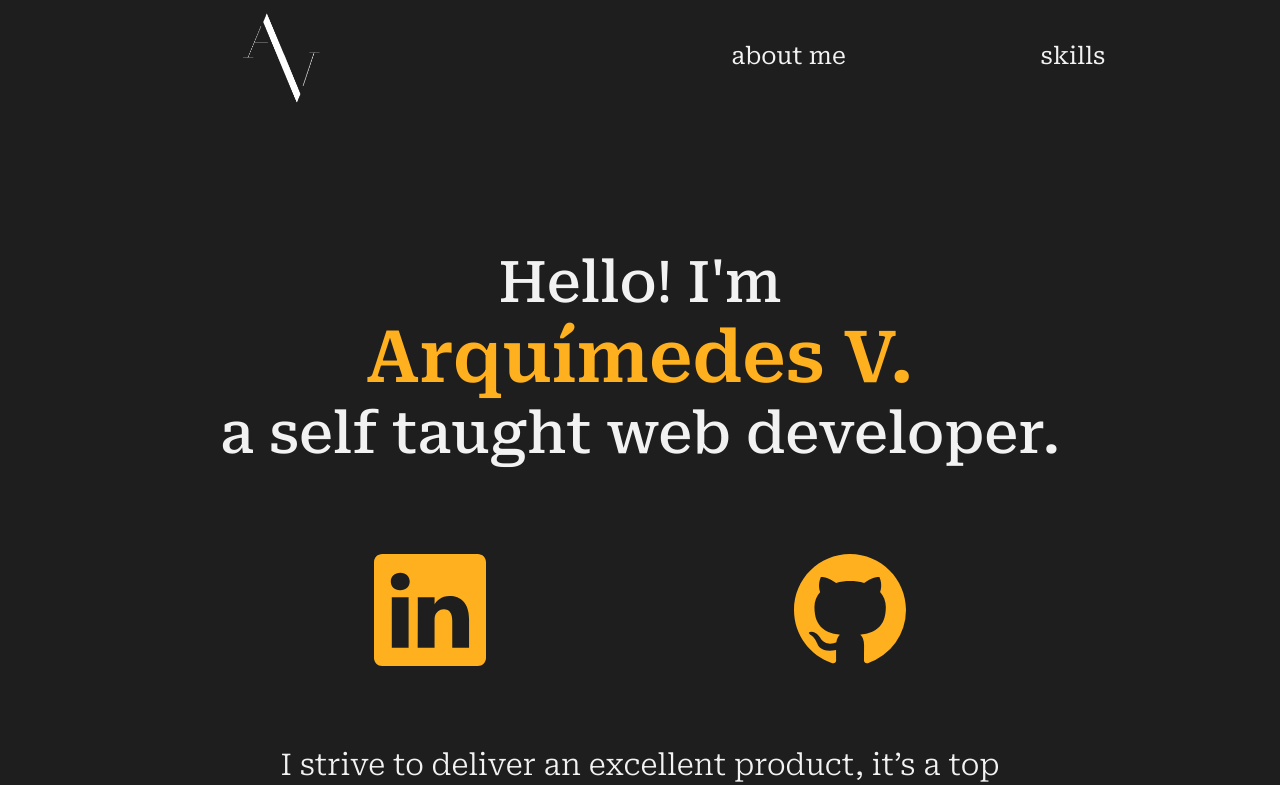
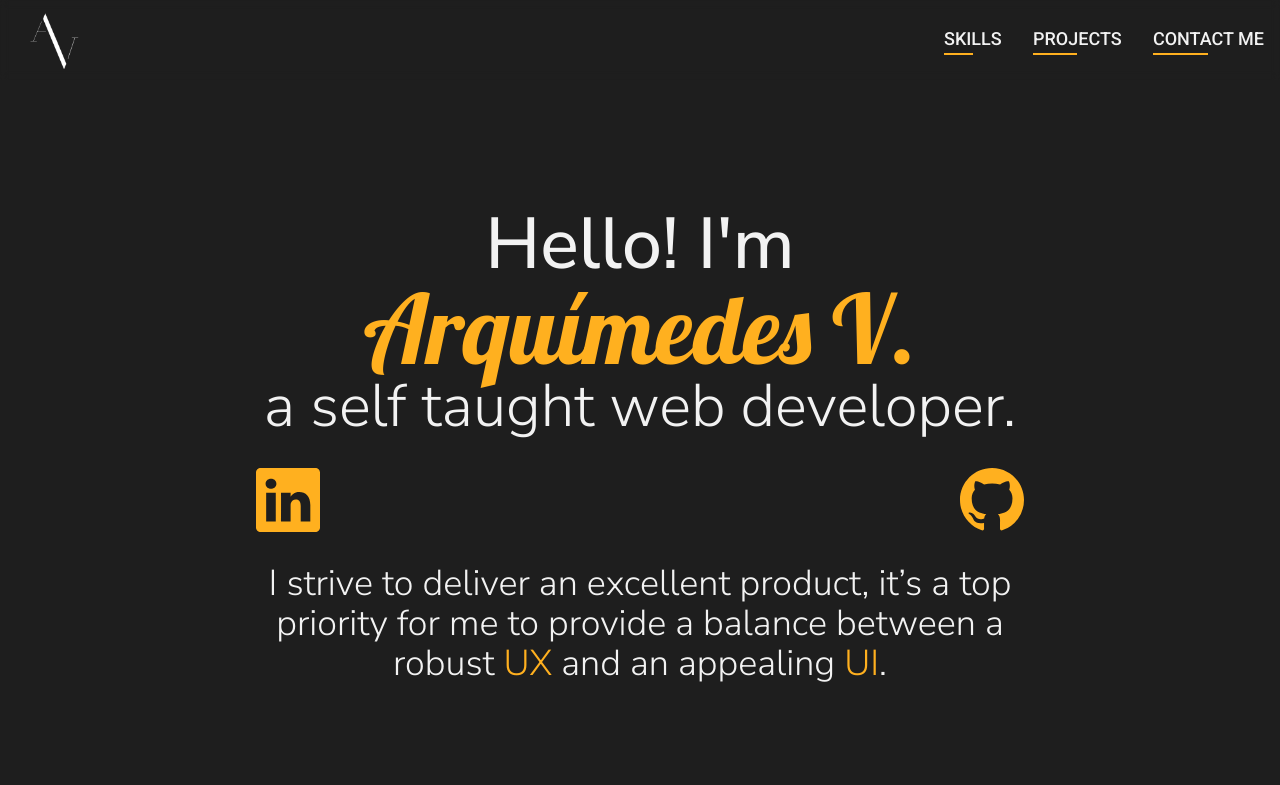
Before and after one commit to Reniactor/Portfolio-v2, a Next.js app: page / in a window 1280 px wide. Shown: the top 785 px of the page. Built offline with nearby package versions, Linux system fonts and the light colour scheme.

Commit message:
Updated version with an enhanced UI

```diff
--- a/src/app/components/header/navBar.tsx
+++ b/src/app/components/header/navBar.tsx
@@ -3,12 +3,24 @@
 import React, { useRef, useState } from "react";
 import Image from "next/image";
 import logo from "public/logo.png";
-import { Playfair_Display, Open_Sans, Roboto_Serif } from "next/font/google";
-import { CgMenuGridR } from "react-icons/cg";
+import {
+  Playfair_Display,
+  Open_Sans,
+  Roboto_Serif,
+  Roboto,
+} from "next/font/google";
+import { HiOutlineMenuAlt3, HiOutlineX } from "react-icons/hi";
+import Link from "next/link";
+import SideBar from "./sideBar";
 
 const headerFont = Roboto_Serif({
   subsets: ["latin"],
   variable: "--font-robotoSerif",
+});
+
+const roboto = Roboto({
+  weight: ["100", "300", "400", "500", "700", "900"],
+  subsets: ["latin"],
 });
 
 const accentFont = Open_Sans({
@@ -16,105 +28,73 @@ const accentFont = Open_Sans({
   variable: "--font-openSans",
 });
 
+const routes = [
+  {
+    name: "About me",
+    route: "#about-me",
+  },
+  {
+    name: "Skills",
+    route: "#skills",
+  },
+  {
+    name: "Projects",
+    route: "#projects",
+  },
+  {
+    name: "Contact me",
+    route: "#contact-me",
+  },
+];
+
 const NavBar: React.FC = () => {
-  const [isToggled, setIsToggled] = useState(true);
+  const [isToggled, setIsToggled] = useState(false);
   const sideMenu = useRef<HTMLUListElement>(null);
   const handleClick = () => {
     setIsToggled(!isToggled);
-
-    const shorthand = sideMenu.current?.classList;
-
-    if (isToggled) {
-      shorthand?.remove("false");
-      shorthand?.remove("translate-x-[400px]");
-      shorthand?.add("true");
-    } else {
-      shorthand?.remove("true");
-      shorthand?.add("translate-x-[400px]");
-      shorthand?.add("false");
-    }
   };
 
   return (
-    <nav className="flex h-screen w-full flex-col items-center justify-center min-[805px]:fixed min-[805px]:z-50 min-[805px]:h-[14%] min-[805px]:flex-row min-[805px]:justify-between min-[805px]:bg-color60">
+    <header className="fixed left-0 top-0 flex h-20 w-full items-center justify-between px-2 backdrop-blur-sm md:px-4">
       <Image
-        className="order-2 h-auto w-3/4 min-[805px]:order-first min-[805px]:w-32"
         src={logo}
-        alt="logo"
+        alt="Arquímedes Logo"
+        className="h-full w-auto"
         draggable="false"
-        loading="eager"
+        loading="lazy"
       />
-      <button
-        className={`fixed left-0 top-0 ${
-          isToggled ? "hidden" : ""
-        } h-full w-1/2 transform cursor-default bg-color60 bg-opacity-30 transition-transform duration-500 min-[805px]:hidden`}
-        onClick={handleClick}
-      ></button>
-      <button
-        onClick={handleClick}
-        className={`fixed right-[10px] top-[10px] z-50 duration-200`}
-        aria-label="menu-button"
-      >
-        <CgMenuGridR
-          className={`fixed right-2 top-2 h-auto w-8 min-[805px]:hidden ${
-            !isToggled ? "text-color10" : "text-color30"
-          } duration-700 hover:text-color10`}
+      <div className="hidden w-80 justify-between md:flex">
+        {routes.slice(1).map(({ name, route }) => {
+          return (
+            <div className="w-fit">
+              <Link
+                href={route}
+                key={name}
+                className={`${roboto.className} hover: text-lg font-medium uppercase duration-200 hover:text-color10/90`}
+              >
+                {name}
+              </Link>
+              <div className="w-1/2 border-b-2 border-color10"></div>
+            </div>
+          );
+        })}
+      </div>
+      <div className="md:hidden">
+        <button className="relative z-50 h-6 w-6" onClick={handleClick}>
+          <HiOutlineMenuAlt3
+            className={`${!isToggled ? "" : "hidden"} h-full w-full duration-500 visited:text-color10 hover:text-color10 focus:text-color10`}
+          />
+          <HiOutlineX
+            className={`${!isToggled ? "hidden" : ""} h-full w-full duration-500 visited:text-color10 hover:text-color10 focus:text-color10`}
+          />
+        </button>
+        <SideBar
+          visibility={isToggled}
+          routes={routes}
+          handleClick={handleClick}
         />
-      </button>
-      <ul
-        ref={sideMenu}
-        className={`${headerFont.className}
-          false
-          fixed
-          right-0
-          top-0
-          z-40
-          flex
-          h-screen
-          w-1/2
-          translate-x-[400px]
-          flex-col
-          items-center
-          justify-center
-          gap-y-32
-          bg-color60shade
-          bg-opacity-100
-          font-mono
-          text-3xl
-          lowercase
-          transition-all
-          max-[400px]:text-2xl
-          max-[300px]:text-xl
-          max-[255px]:text-lg
-          min-[805px]:relative
-          min-[805px]:order-2
-          min-[805px]:h-full
-          min-[805px]:w-2/3
-          min-[805px]:translate-x-0
-          min-[805px]:flex-row
-          min-[805px]:justify-between
-          min-[805px]:bg-transparent
-          min-[805px]:text-2xl
-          min-[1286px]:w-1/3
-          `}
-      >
-        <li className="duration-300 hover:text-color10 min-[805px]:w-1/3 min-[805px]:text-center">
-          <a href="#aboutMe" onClick={handleClick}>
-            About me
-          </a>
-        </li>
-        <li className="duration-300 hover:text-color10 min-[805px]:w-1/3 min-[805px]:text-center">
-          <a href="#skills" onClick={handleClick}>
-            Skills
-          </a>
-        </li>
-        <li className="duration-300 hover:text-color10 min-[805px]:w-1/3 min-[805px]:text-center">
-          <a href="#contactMe" onClick={handleClick}>
-            contact me
-          </a>
-        </li>
-      </ul>
-    </nav>
+      </div>
+    </header>
   );
 };
 
--- /dev/null
+++ b/src/app/components/header/sideBar.tsx
@@ -0,0 +1,40 @@
+import { Roboto } from "next/font/google";
+import Link from "next/link";
+
+const roboto = Roboto({
+  weight: ["100", "300", "400", "500", "700", "900"],
+  subsets: ["latin"],
+});
+
+const SideBar = ({
+  visibility,
+  routes,
+  handleClick,
+}: {
+  visibility: boolean;
+  routes: any[];
+  handleClick: () => void;
+}) => {
+  return (
+    <div
+      className={`absolute left-0 top-0 z-40 flex h-screen w-screen transition-transform duration-300 ${visibility ? "translate-x-0" : "translate-x-full "} flex-col justify-center gap-8 bg-color60shade px-12`}
+    >
+      {routes.map(({ name, route }) => {
+        return (
+          <div className="w-fit duration-200 hover:border-color10 hover:text-color10/90">
+            <Link
+              href={route}
+              key={name}
+              className={`${roboto.className} h-fit text-4xl font-semibold uppercase duration-200 focus:text-color10/90`}
+              onClick={handleClick}
+            >
+              {name}
+            </Link>
+            <div className="w-1/2 border-b-2" />
+          </div>
+        );
+      })}
+    </div>
+  );
+};
+export default SideBar;
--- a/src/app/components/sections/aboutMe.tsx
+++ b/src/app/components/sections/aboutMe.tsx
@@ -1,40 +1,92 @@
+import {
+  Anton,
+  Arimo,
+  Inter,
+  Lobster,
+  Nunito_Sans,
+  Open_Sans,
+  Roboto,
+} from "next/font/google";
 import { BsGithub, BsLinkedin } from "react-icons/bs";
+
+const anton = Anton({
+  weight: ["400"],
+  subsets: ["latin"],
+});
+
+const arimo = Arimo({
+  weight: ["400", "500", "600", "700"],
+  subsets: ["latin"],
+});
+
+const inter = Inter({
+  weight: ["100", "200", "300", "400", "500", "600", "700", "800", "900"],
+  subsets: ["latin"],
+});
+
+const open_sans = Open_Sans({
+  weight: ["300", "400", "500", "600", "700", "800"],
+  subsets: ["latin"],
+});
+
+const lobster = Lobster({
+  weight: ["400"],
+  subsets: ["latin"],
+});
+
+const nunito_sans = Nunito_Sans({
+  weight: ["200", "300", "400", "500", "600", "700", "800", "900", "1000"],
+  subsets: ["latin"],
+});
+
+const roboto = Roboto({
+  weight: ["100", "300", "400", "500", "700", "900"],
+  subsets: ["latin"],
+});
 
 export default function AboutMe() {
   return (
-    <section id="aboutMe" className="mb-12 min-[805px]:pt-60">
-      <div className="grid grid-cols-1 grid-rows-3 gap-y-5">
-        <h1
-          className={`flex flex-col text-center font-RobotoSerif text-[3.6rem] font-medium leading-snug max-[414px]:text-[3rem] max-[354px]:text-[2rem]`}
-        >
-          <span>
-            Hello<span className="font-OpenSans">!</span> I&apos;m{" "}
+    <section
+      id="aboutMe"
+      className={`${nunito_sans.className} container mt-52 flex justify-center px-4 text-center`}
+    >
+      <div className="flex h-fit max-w-lg flex-col gap-y-8 lg:max-w-3xl">
+        <p className={`flex h-fit flex-col`} aria-label="Author introduction">
+          <span className="text-3xl font-medium min-[480px]:text-4xl lg:text-5xl xl:text-7xl">
+            Hello! I&apos;m{" "}
           </span>
-          <span className="text-7xl font-semibold text-color10 max-[414px]:text-6xl max-[354px]:text-[2.6rem]">
+          <span
+            className={`${lobster.className} text-4xl font-bold text-color10 min-[480px]:text-5xl lg:text-6xl xl:text-8xl`}
+          >
             Arquímedes V.
           </span>{" "}
-          a self taught web developer.
-        </h1>
-        <div className="grid w-full grid-cols-2 grid-rows-1 items-center justify-items-center">
+          <span className="text-2xl font-light min-[480px]:text-3xl lg:text-4xl xl:text-6xl">
+            a self taught web developer.
+          </span>
+        </p>
+        <div
+          className="flex justify-between"
+          aria-label="Social media links - Github - Linkedin"
+        >
           <a
             href="https://www.linkedin.com/in/arquimedes-vasquez-668964238/"
-            target={"_blank"}
+            target="_blank"
             rel="noopener noreferrer"
-            aria-label="LinkedIn-Personal-Website"
+            aria-label="LinkedIn Profile"
           >
-            <BsLinkedin className="h-28 w-auto text-color10 duration-300 hover:text-color30 max-[414px]:h-16 max-[300px]:h-12" />
+            <BsLinkedin className="h-auto w-10 text-color10 duration-200 hover:text-color30 min-[480px]:w-12 lg:w-14 xl:w-16" />
           </a>
           <a
             href="https://github.com/Reniactor"
-            target={"_blank"}
+            target="_blank"
             rel="noopener noreferrer"
-            aria-label="Github-Profile"
+            aria-label="Github Profile"
           >
-            <BsGithub className="h-28 w-auto text-color10 duration-300 hover:text-color30 max-[414px]:h-16 max-[300px]:h-12" />
+            <BsGithub className="h-auto w-10 text-color10 duration-200 hover:text-color30   min-[480px]:w-12 lg:w-14 xl:w-16" />
           </a>
         </div>
         <p
-          className={`px-2 text-center font-RobotoSerif text-3xl font-light max-[414px]:text-2xl max-[300px]:text-xl min-[805px]:w-[786px] min-[805px]:justify-self-center`}
+          className={`max-w-[30ch] text-lg font-light min-[480px]:text-2xl lg:max-w-prose xl:text-4xl`}
         >
           I strive to deliver an excellent product, it’s a top priority for me
           to provide a balance between a robust{" "}
--- a/src/app/page.tsx
+++ b/src/app/page.tsx
@@ -4,10 +4,9 @@ import ContactMe from "./components/footer/contactMe";
 
 export default function HomePage() {
   return (
-    <main className="">
+    <main className="container">
       <NavBar />
       <AboutMe />
-      <ContactMe />
     </main>
   );
 }
```
